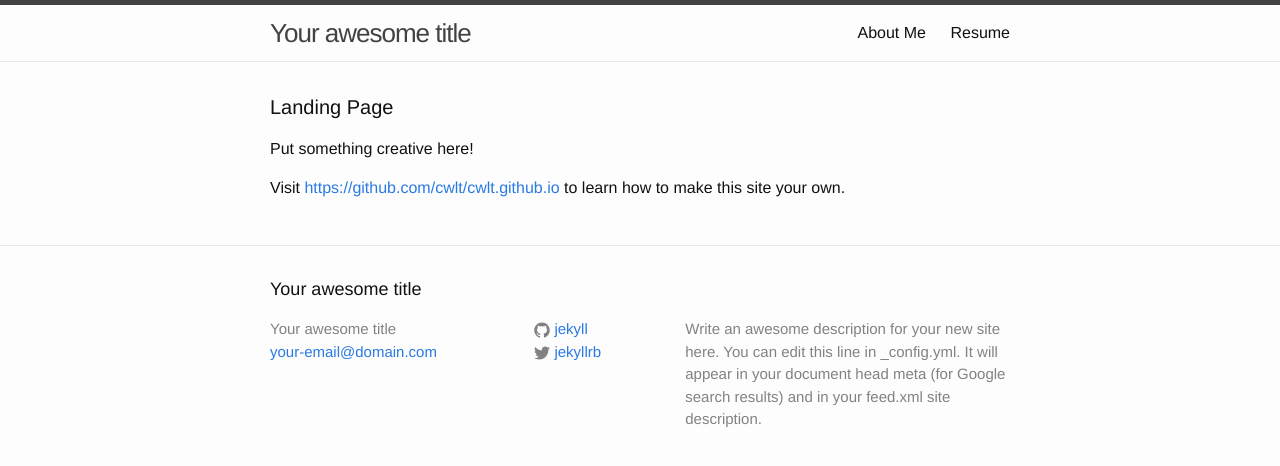
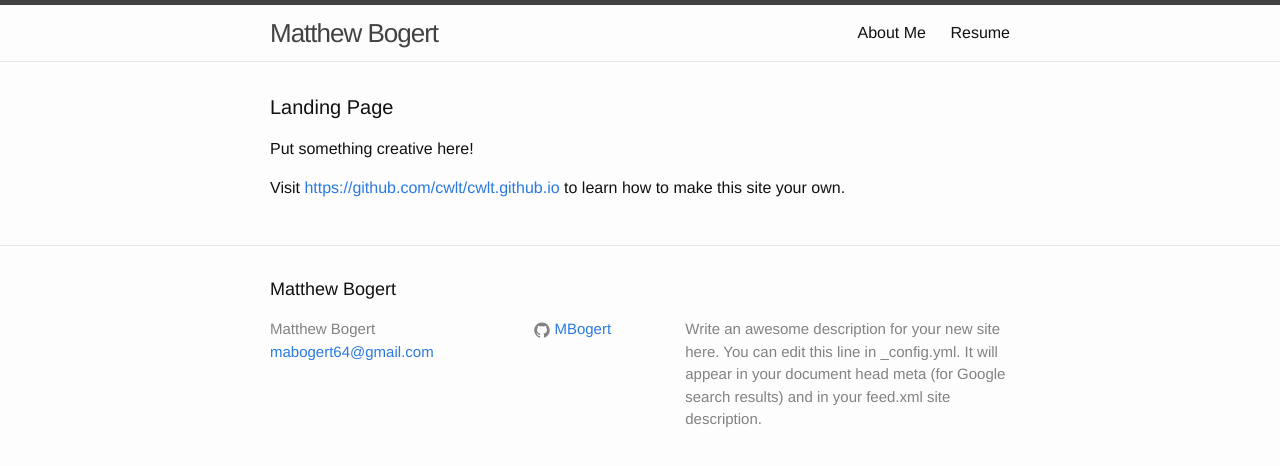
Before and after one commit to MBogert/MBogert.github.io, a Jekyll site: the page built from index.html, in a window 1280 px wide. Shown: the top 466 px of the page. Built offline with Jekyll 4.4.1, drawn with Linux system fonts in a browser that asks for light colours.

Commit message:
Added username

```diff
--- a/_config.yml
+++ b/_config.yml
@@ -6,16 +6,16 @@
 # 'jekyll serve'. If you change this file, please restart the server process.
 
 # Site settings
-title: Your awesome title
-email: your-email@domain.com
+title: Matthew Bogert
+email: mabogert64@gmail.com
 description: > # this means to ignore newlines until "baseurl:"
   Write an awesome description for your new site here. You can edit this
   line in _config.yml. It will appear in your document head meta (for
   Google search results) and in your feed.xml site description.
 baseurl: "" # the subpath of your site, e.g. /blog
 url: "http://yourdomain.com" # the base hostname & protocol for your site
-twitter_username: jekyllrb
-github_username:  jekyll
+#twitter_username: jekyllrb
+github_username:  MBogert
 
 # Build settings
 markdown: kramdown
```
